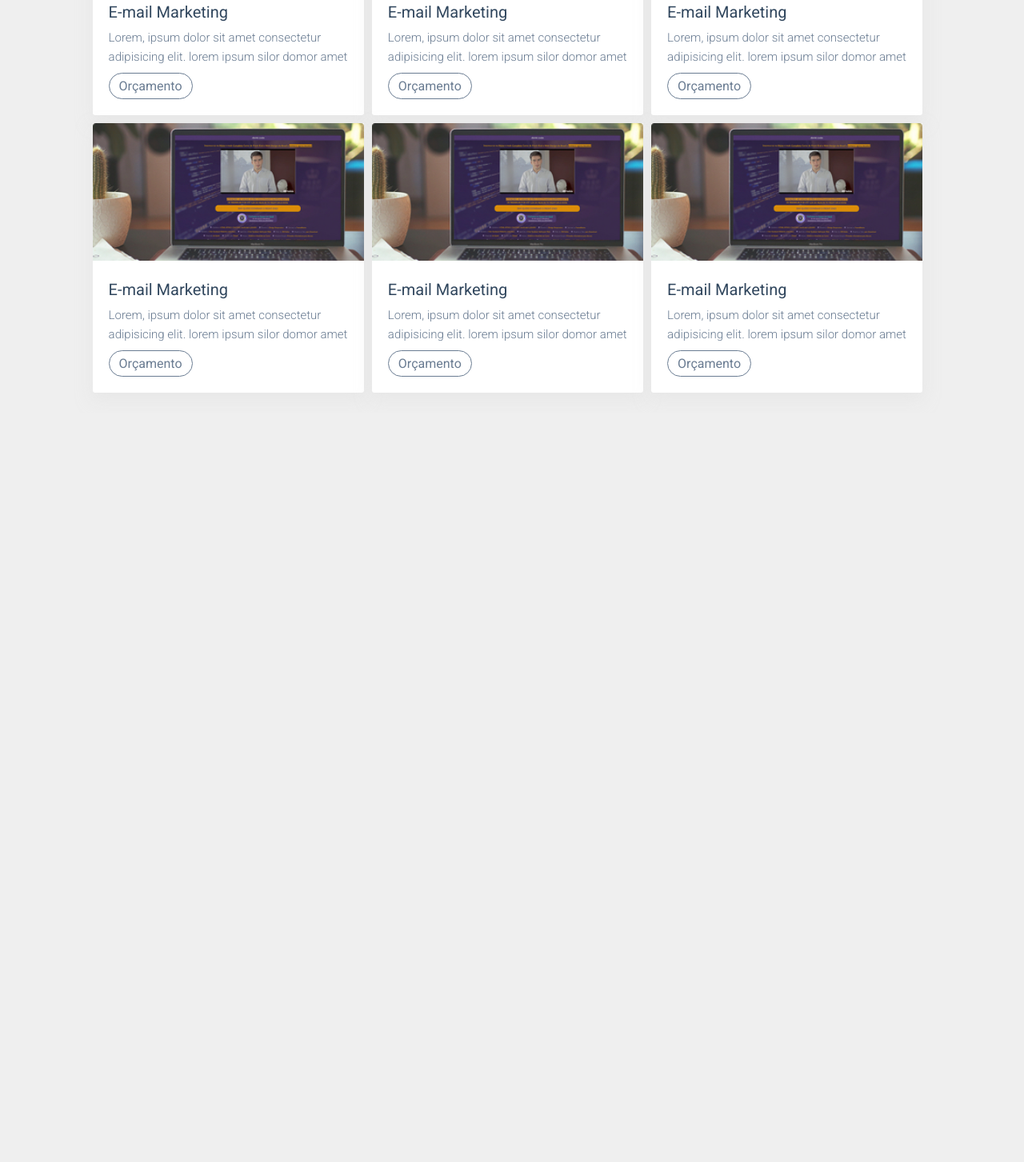
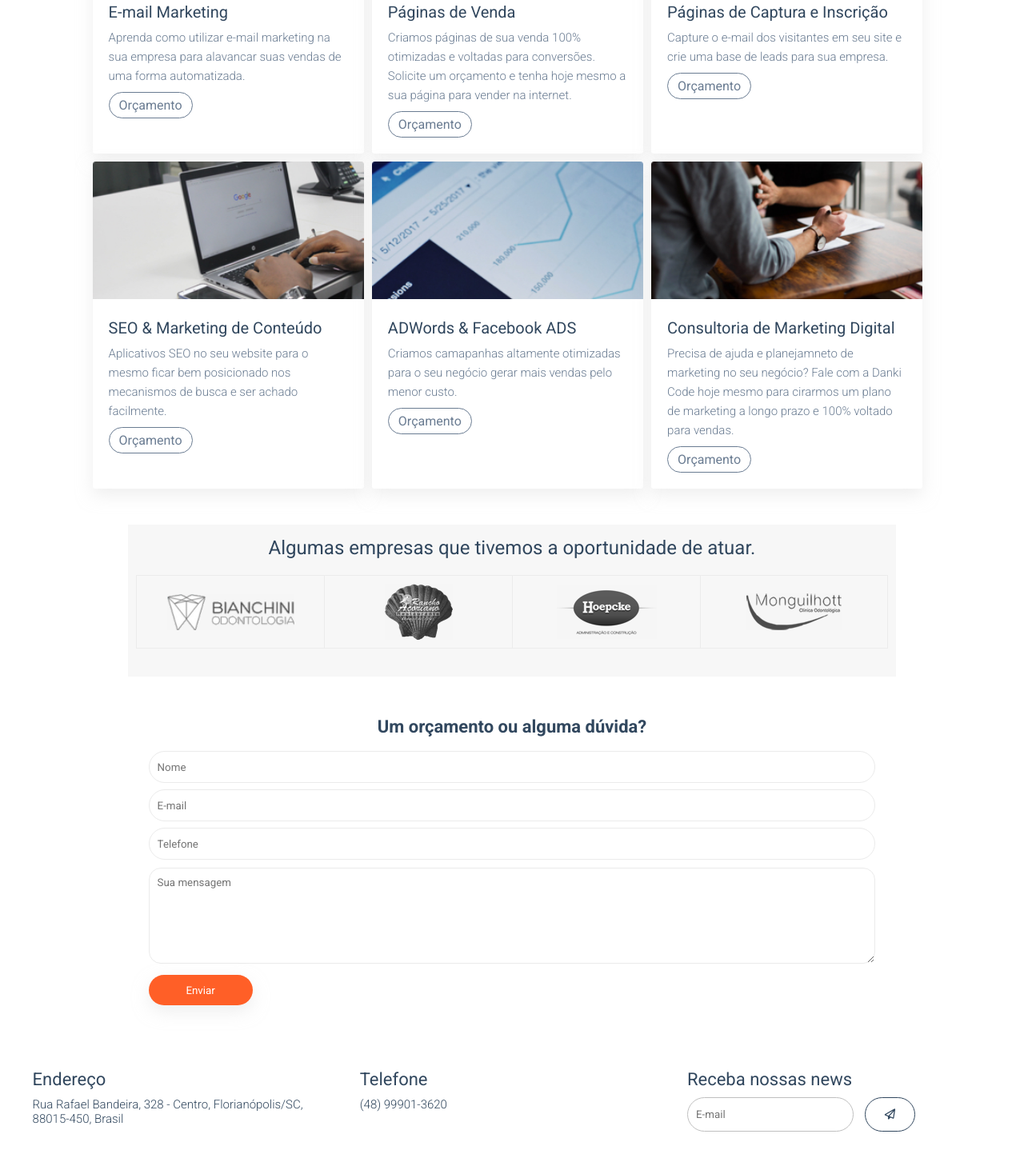
Before and after one commit to Marcelo-Henrique-dev/projeto-10-dankicode, a plain HTML site: page index.html in a window 1280 px wide. Shown: the part 1738-3191 px from the top of the page at 80% size. Before the commit the page ends 2254 px from the top, so only its background shows below. Drawn offline with nearby package versions, Linux system fonts and the light colour scheme.

Commit message:
projeto finalizado e responsivo

```diff
--- a/css/style.css
+++ b/css/style.css
@@ -6,8 +6,13 @@
 }
 body{
     height: 100%;
-    background-color: rgba(224, 224, 224, 0.5);
     overflow-x: hidden;
+}
+input[type=submit],
+input[type=text],
+input[type=email]{
+    appearance: none;
+    -webkit-appearance: none;
 }
 
     /* PADRÕES */
@@ -177,6 +182,10 @@ section.descricao-danki2 img{
     float: left;
     width: 45%;
     max-width: 500px;
+    transition: 0.8s;
+}
+section.descricao-danki2 img:hover{
+    transform: scale(1.1);
 }
 
     /* DESCRIÇÃO 3 */
@@ -233,6 +242,10 @@ section.servicos > .container{
     background-color: #ffffff;
     width: calc(33.3% - 10px);
     box-shadow: 0 8px 20px rgba(224, 224, 224, 0.5);
+    transition: 0.5s;
+}
+.box-servico:hover{
+    transform: scale(1.02);
 }
 .box-servico img{
     width: 100%;
@@ -259,6 +272,138 @@ section.servicos > .container{
     text-decoration: none;
     padding: 6px 12px;
     border-radius: 20px;
+}
+
+    /* PORTIFÓLIO */
+
+section.portifolio{
+    padding: 20px 0;
+    background-color: white;
+}
+section.portifolio h2{
+    text-align: center;
+    font-weight: normal;
+    color: #31475e;
+}
+section.portifolio > .container{
+    max-width: 960px;
+    background-color: #f7f7f7;
+    padding: 15px 0;
+}
+.empresas{
+    display: flex;
+    margin: 20px 0;
+    padding: 0 10px;
+    flex-wrap: wrap;
+}
+.empresa-single{
+    width: 25%;
+    border-width: 1px 0 1px 1px;
+    border-style: solid;
+    border-color: #ececec;
+    display: flex;
+    align-items: center;
+    justify-content: center;
+    padding: 10px 0;
+}
+.empresas .empresa-single:last-child{
+    border-width: 1px;
+}
+
+    /* FORMULÁRIO */
+
+section.formulario{
+    padding: 30px 0;
+}
+section.formulario h2{
+    text-align: center;
+    font-size: 22px;
+    color: #31475e;
+}
+section.formulario form{
+    margin-top: 10px;
+}
+section.formulario > .container{
+    max-width: 960px;
+}
+section.formulario input[type=text]{
+    width: 100%;
+    height: 40px;
+    border-radius: 100px;
+    border: 1px solid #ebebeb;
+    margin-top: 8px;
+    padding-left: 10px;
+    outline: 0;
+}
+section.formulario textarea{
+    width: 100%;
+    height: 120px;
+    resize: vertical;
+    margin-top: 10px;
+    border-radius: 15px;
+    border: 1px solid #ebebeb;
+    outline: 0;
+    padding: 10px;
+}
+section.formulario input[type=submit]{
+    width: 130px;
+    height: 38px;
+    border-radius: 100px;
+    background-color: #ff5f27;
+    box-shadow: 0 8px 20px 0 rgba(224, 224, 224, 0.5);
+    outline: 0;
+    border: 0;
+    cursor: pointer;
+    margin-top: 10px;
+    color: white;
+}
+
+    /* FOOTER */
+
+footer{
+    margin: 50px 0;
+}
+.box-footer{
+    float: left;
+    width: 33.3%;
+    padding: 0 15px;
+}
+.box-footer h2{
+    color: #31475e;
+    font-size: 22px;
+    font-weight: normal;
+}
+.box-footer p{
+    margin-top: 10px;
+    color: #31475e;
+    font-weight: 300;
+    font-size: 15px;
+}
+.box-footer form{
+    margin-top: 10px;
+}
+.box-footer button{
+    width: calc(20% - 10px);
+    margin-left: 10px;
+    max-width: 63px;
+    height: 43px;
+    border: 1px solid #31475e;
+    border-radius: 50px;
+    background-color: white;
+    cursor: pointer;
+}
+.box-footer input[type=text]{
+    width: 80%;
+    max-width: 208px;
+    height: 43px;
+    border-radius: 100px;
+    background-color: #ffffff;
+    border: 1px solid #bfbfbf;
+    outline: 0;
+    padding-left: 10px;
+}
+.box-footer button i{
+    color: #31475e;
 }
 
     /* MEDIA QUERIES */
@@ -300,9 +445,26 @@ section.servicos > .container{
         margin: 0 auto;
         margin-top: 10px;
     }
+    section.descricao-danki2 img:hover{
+        transform: none;
+    }
     .box-servico{
         width: 100%;
         max-width: 400px;
-        margin: 0 auto;
+        margin: 3px auto;
+    }
+    .box-servico:hover{
+        transform: none;
+    }
+    .empresa-single{
+        width: 100%;
+        max-width: 640px;
+        margin: 15px auto;
+        border: 1px solid #ececec;
+    }
+    .box-footer{
+        width: 100%;
+        text-align: center;
+        margin-bottom: 20px;
     }
 }
--- a/index.html
+++ b/index.html
@@ -77,56 +77,107 @@
             </div> <!--title serviços-->
             <div class="flex-servicos">
                 <div class="box-servico">
-                    <img src="./img/img1.jpg">
+                    <img src="./img/img3.jpg">
                     <div class="box-servico-wraper">
                         <h2>E-mail Marketing</h2>
-                        <p>Lorem, ipsum dolor sit amet consectetur adipisicing elit. lorem ipsum silor domor amet</p>
+                        <p>Aprenda como utilizar e-mail marketing na sua empresa para alavancar suas vendas de uma forma automatizada.</p>
                         <a href="#">Orçamento</a>
                     </div> <!--box servico wraper-->
                 </div> <!--box servico-->
                 <div class="box-servico">
                     <img src="./img/img1.jpg">
                     <div class="box-servico-wraper">
-                        <h2>E-mail Marketing</h2>
-                        <p>Lorem, ipsum dolor sit amet consectetur adipisicing elit. lorem ipsum silor domor amet</p>
+                        <h2>Páginas de Venda</h2>
+                        <p>Criamos páginas de sua venda 100% otimizadas e voltadas para conversões. Solicite um orçamento e tenha hoje mesmo a sua página para vender na internet.</p>
                         <a href="#">Orçamento</a>
                     </div> <!--box servico wraper-->
                 </div> <!--box servico-->
                 <div class="box-servico">
-                    <img src="./img/img1.jpg">
+                    <img src="./img/img2.jpg">
                     <div class="box-servico-wraper">
-                        <h2>E-mail Marketing</h2>
-                        <p>Lorem, ipsum dolor sit amet consectetur adipisicing elit. lorem ipsum silor domor amet</p>
+                        <h2>Páginas de Captura e Inscrição</h2>
+                        <p>Capture o e-mail dos visitantes em seu site e crie uma base de leads para sua empresa.</p>
                         <a href="#">Orçamento</a>
                     </div> <!--box servico wraper-->
                 </div> <!--box servico-->
                 <div class="box-servico">
-                    <img src="./img/img1.jpg">
+                    <img src="./img/img4.jpg">
                     <div class="box-servico-wraper">
-                        <h2>E-mail Marketing</h2>
-                        <p>Lorem, ipsum dolor sit amet consectetur adipisicing elit. lorem ipsum silor domor amet</p>
+                        <h2>SEO & Marketing de Conteúdo</h2>
+                        <p>Aplicativos SEO no seu website para o mesmo ficar bem posicionado nos mecanismos de busca e ser achado facilmente.</p>
                         <a href="#">Orçamento</a>
                     </div> <!--box servico wraper-->
                 </div> <!--box servico-->
                 <div class="box-servico">
-                    <img src="./img/img1.jpg">
+                    <img src="./img/img5.jpg">
                     <div class="box-servico-wraper">
-                        <h2>E-mail Marketing</h2>
-                        <p>Lorem, ipsum dolor sit amet consectetur adipisicing elit. lorem ipsum silor domor amet</p>
+                        <h2>ADWords & Facebook ADS</h2>
+                        <p>Criamos camapanhas altamente otimizadas para o seu negócio gerar mais vendas pelo menor custo.</p>
                         <a href="#">Orçamento</a>
                     </div> <!--box servico wraper-->
                 </div> <!--box servico-->
                 <div class="box-servico">
-                    <img src="./img/img1.jpg">
+                    <img src="./img/img6.jpg">
                     <div class="box-servico-wraper">
-                        <h2>E-mail Marketing</h2>
-                        <p>Lorem, ipsum dolor sit amet consectetur adipisicing elit. lorem ipsum silor domor amet</p>
+                        <h2>Consultoria de Marketing Digital</h2>
+                        <p>Precisa de ajuda e planejamneto de marketing no seu negócio? Fale com a Danki Code hoje mesmo para cirarmos um plano de marketing a longo prazo e 100% voltado para vendas.</p>
                         <a href="#">Orçamento</a>
                     </div> <!--box servico wraper-->
                 </div> <!--box servico-->
             </div> <!--flex serviços-->
         </div> <!--container-->
     </section> <!--serviços-->
+    <section class="portifolio">
+        <div class="container">
+            <h2>Algumas empresas que tivemos a oportunidade de atuar.</h2>
+            <div class="empresas">
+                <div class="empresa-single">
+                    <img src="./img/bianchini.png" alt="">
+                </div> <!--empresa single-->
+                <div class="empresa-single">
+                    <img src="./img/rancho.png" alt="">
+                </div> <!--empresa single-->
+                <div class="empresa-single">
+                    <img src="./img/hoepcke.png" alt="">
+                </div> <!--empresa single-->
+                <div class="empresa-single">
+                    <img src="./img/monguilhott.png" alt="">
+                </div> <!--empresa single-->
+            </div> <!--empresas-->
+        </div> <!--container-->
+    </section> <!--portifolio-->
+    <section class="formulario">
+        <div class="container">
+            <h2>Um orçamento ou alguma dúvida?</h2>
+            <form>
+                <input type="text" placeholder="Nome" name="nome" required>
+                <input type="text" placeholder="E-mail" name="email" required>
+                <input type="text" placeholder="Telefone" name="telefone" required>
+                <textarea name="mensagem" placeholder="Sua mensagem"></textarea>
+                <input type="submit" name="acao" value="Enviar">
+            </form>
+        </div> <!--container-->
+    </section> <!--formulario-->
+    <footer>
+        <div class="container">
+            <div class="box-footer">
+                <h2>Endereço</h2>
+                <p>Rua Rafael Bandeira, 328 - Centro, Florianópolis/SC, 88015-450, Brasil</p>
+            </div> <!--box footer-->
+            <div class="box-footer">
+                <h2>Telefone</h2>
+                <p>(48) 99901-3620</p>
+            </div><!--box footer-->
+            <div class="box-footer">
+                <h2>Receba nossas news</h2>
+                <form>
+                    <input placeholder="E-mail" type="text">
+                    <button type="submit"><i class="fa fa-paper-plane-o"></i></button>
+                </form>
+            </div> <!--box footer-->
+            <div class="clear"></div>
+        </div> <!--container-->
+    </footer>
     <!-- SCRIPTS -->
     <script src="https://kit.fontawesome.com/999b010ca7.js" crossorigin="anonymous"></script>
     <script src="https://code.jquery.com/jquery-3.7.1.min.js"></script>
```
